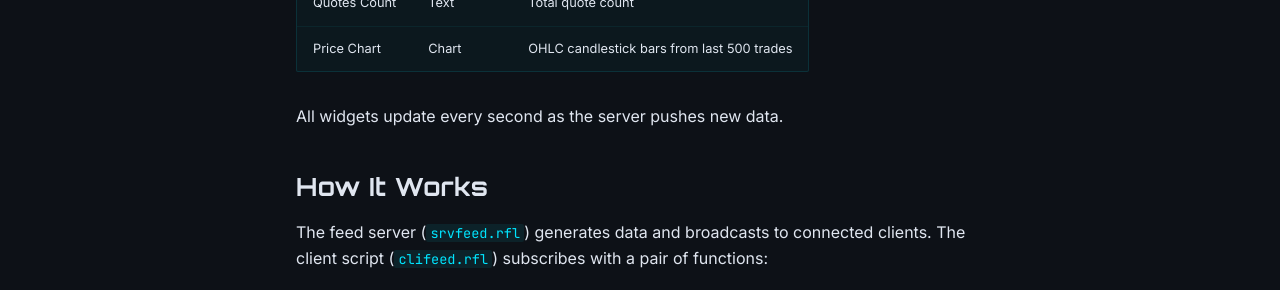
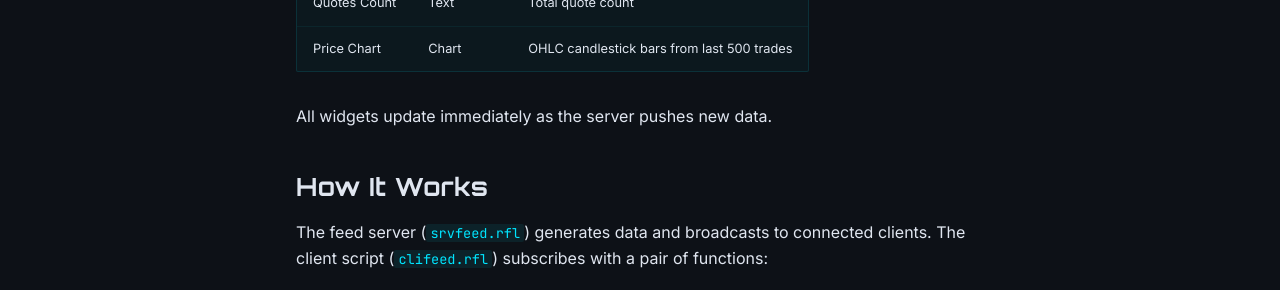
Before and after one commit to singaraiona/rayforce-ui, an MkDocs documentation site: the page built from docs/docs/demo.md, in a window 1280 px wide and 900 px high, scrolled down 930 px. Shown: the part 396-686 px from the top of the window. Built offline with MkDocs 1.6.1 and Material for MkDocs 9.7.7, drawn with Linux system fonts in a browser that asks for light colours; comment, search, counter and statistics services are not loaded.

Commit message:
docs: fix widget update description — immediate, not periodic

```diff
--- a/docs/docs/demo.md
+++ b/docs/docs/demo.md
@@ -46,7 +46,7 @@ The script connects to the feed server and creates five widgets:
 | Quotes Count | Text | Total quote count |
 | Price Chart | Chart | OHLC candlestick bars from last 500 trades |
 
-All widgets update every second as the server pushes new data.
+All widgets update immediately as the server pushes new data.
 
 ## How It Works
 
```
